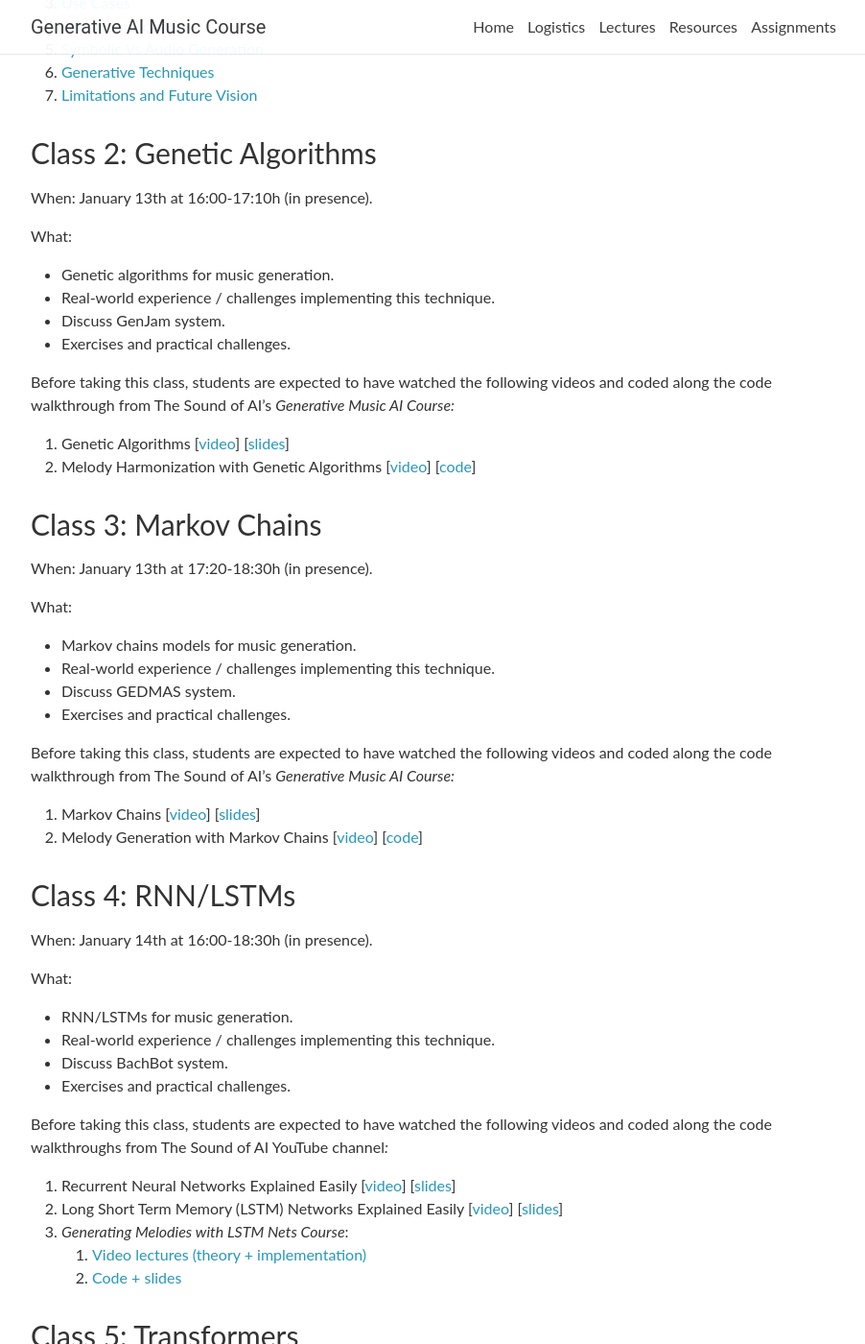
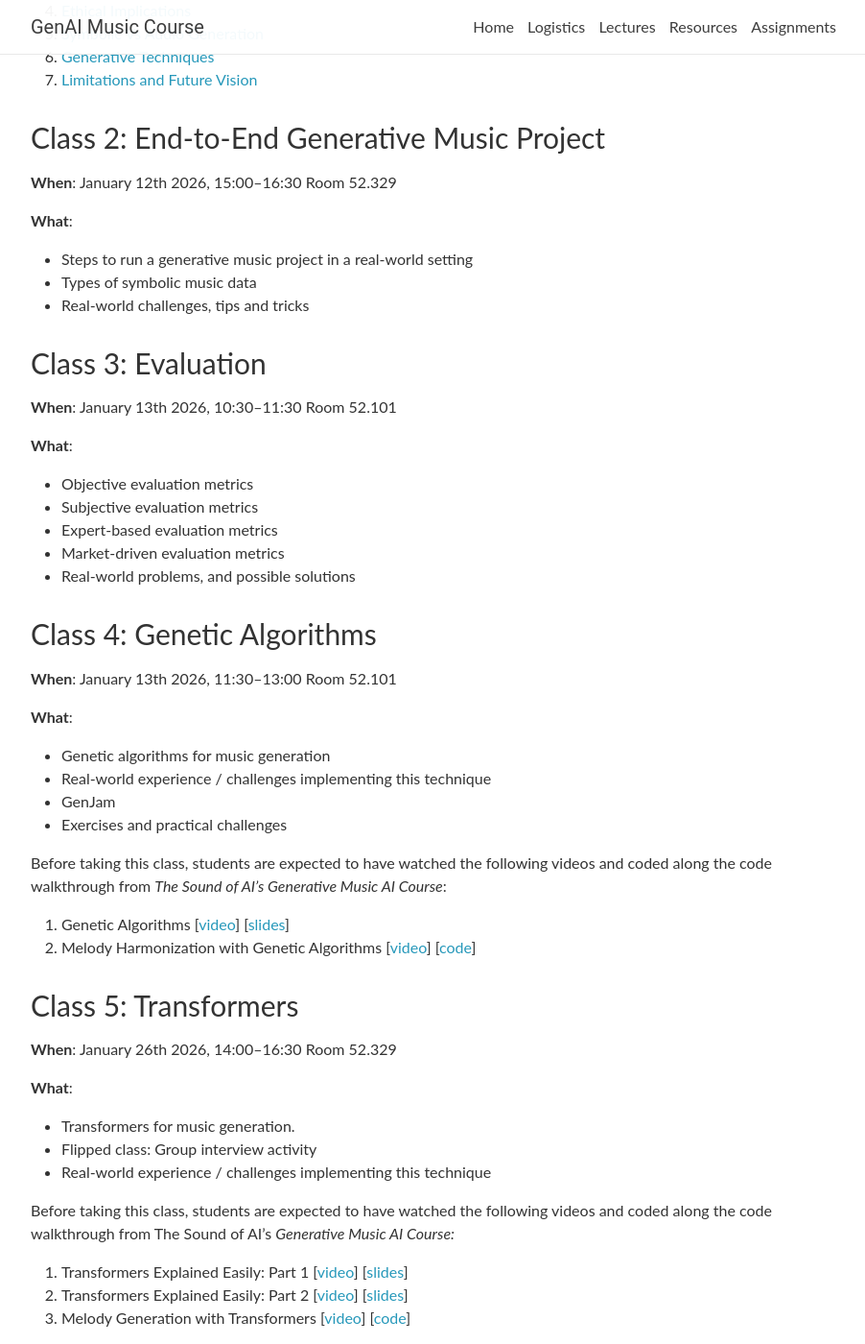
Before and after one commit to upf-smc-genai-music/upf-smc-genai-music.github.io, a Jekyll site: the page built from _pages/lectures.md, in a window 1280 px wide and 1400 px high, scrolled down 1031 px. Shown: the whole window at 96% size, without its empty margins (188-1090 px from the left). Built offline with Jekyll 4.4.1, drawn with Linux system fonts in a browser that asks for light colours; nearby versions of some CDN libraries; comment, search, counter and statistics services are not loaded; some of the changed text lies outside the part shown.

Commit message:
update Syllabus for 2026

```diff
--- a/_config.yml
+++ b/_config.yml
@@ -2,10 +2,10 @@
 # Site settings
 # -----------------------------------------------------------------------------
 author: Fernando Garcia
-name: Generative AI Music Course
+name: GenAI Music Course
 title: Generative AI Music
 description: >
-  Generative AI Music - Universitat Pompeu Fabra - Music Technology Group - Spring 2025
+  Generative Algorithms for Sound and Music - Universitat Pompeu Fabra - Music Technology Group
 footer_text: >
   Powered by <a href="http://jekyllrb.com/" target="_blank">Jekyll</a> with <a href="https://github.com/alshedivat/al-folio">al-folio</a> theme.
 
--- a/_pages/lectures.md
+++ b/_pages/lectures.md
@@ -13,12 +13,9 @@ title: Lectures
 
 ### Class 1: Course Introduction
 
-When: January 8th at 17:00-18:00h (online).
+**When**: January 12th 2026, 14:00–17:00 Room 52.329
 
-What:
-
-* Introduction to the course, its structure, philosophy, and evaluation.
-* Discussion about the history of generative music, ethical aspects, music representation, and generative techniques.
+**What**: Introduction to the course, its structure, philosophy, and evaluation.
 
 Before taking this class, students are expected to have watched the following videos from The Sound of AI’s *Generative Music AI Course*:
 
@@ -30,67 +27,47 @@ Before taking this class, students are expected to have watched the following vi
 6. [Generative Techniques](https://www.youtube.com/watch?v=W-_eWSrQ_vU&list=PL-wATfeyAMNqAPjwGT3ikEz3gMo23pl-D&index=7)
 7. [Limitations and Future Vision](https://www.youtube.com/watch?v=viR9q61wV4Q&list=PL-wATfeyAMNqAPjwGT3ikEz3gMo23pl-D&index=8)
 
-### Class 2: Genetic Algorithms
+### Class 2: End-to-End Generative Music Project
+**When**: January 12th 2026, 15:00–16:30 Room 52.329
 
-When: January 13th at 16:00-17:10h (in presence).
+**What**:
+* Steps to run a generative music project in a real-world setting
+* Types of symbolic music data
+* Real-world challenges, tips and tricks
 
-What:
+### Class 3: Evaluation
+**When**: January 13th 2026, 10:30–11:30 Room 52.101
 
-* Genetic algorithms for music generation.
-* Real-world experience / challenges implementing this technique.
-* Discuss GenJam system.
-* Exercises and practical challenges.
+**What**:
+* Objective evaluation metrics
+* Subjective evaluation metrics
+* Expert-based evaluation metrics
+* Market-driven evaluation metrics
+* Real-world problems, and possible solutions
 
-Before taking this class, students are expected to have watched the following videos and coded along the code walkthrough from The Sound of AI’s *Generative Music AI Course:*
+### Class 4: Genetic Algorithms
+**When**: January 13th 2026, 11:30–13:00 Room 52.101
 
-1. Genetic Algorithms \[[video](https://www.youtube.com/watch?v=CAVy7OZ87mE&list=PL-wATfeyAMNqAPjwGT3ikEz3gMo23pl-D&index=15)\] \[[slides](https://github.com/musikalkemist/generativemusicaicourse/blob/main/15.%20Genetic%20algorithms/Slides/15.%20Genetic%20algorithms.pdf)\]
-2. Melody Harmonization with Genetic Algorithms \[[video](https://www.youtube.com/watch?v=AmtLrd-cYSY&list=PL-wATfeyAMNqAPjwGT3ikEz3gMo23pl-D&index=16)\] \[[code](https://github.com/musikalkemist/generativemusicaicourse/blob/main/16.%20Melody%20harmonization%20with%20genetic%20algorithms/Code/geneticmelodyharmonizer.py)\]
+**What**:
+* Genetic algorithms for music generation
+* Real-world experience / challenges implementing this technique
+* GenJam
+* Exercises and practical challenges
 
-### Class 3: Markov Chains
-
-When: January 13th at 17:20-18:30h (in presence).
-
-What:
-
-* Markov chains models for music generation.
-* Real-world experience / challenges implementing this technique.
-* Discuss GEDMAS system.
-* Exercises and practical challenges.
-
-Before taking this class, students are expected to have watched the following videos and coded along the code walkthrough from The Sound of AI’s *Generative Music AI Course:*
-
-1. Markov Chains \[[video](https://www.youtube.com/watch?v=gn-_ocUaGYo&list=PL-wATfeyAMNqAPjwGT3ikEz3gMo23pl-D&index=11)\] \[[slides](https://github.com/musikalkemist/generativemusicaicourse/blob/main/11.%20Markov%20chains/Slides/11.%20Markov%20chains.pdf)\]
-2. Melody Generation with Markov Chains \[[video](https://www.youtube.com/watch?v=V7OPB6zmSdM&list=PL-wATfeyAMNqAPjwGT3ikEz3gMo23pl-D&index=12)\] \[[code](https://github.com/musikalkemist/generativemusicaicourse/blob/main/12.%20Melody%20generation%20with%20Markov%20chains/Code/markovchain.py)\]
-
-### Class 4: RNN/LSTMs
-
-When: January 14th at 16:00-18:30h (in presence).
-
-What:
-
-* RNN/LSTMs for music generation.
-* Real-world experience / challenges implementing this technique.
-* Discuss BachBot system.
-* Exercises and practical challenges.
-
-Before taking this class, students are expected to have watched the following videos and coded along the code walkthroughs from The Sound of AI YouTube channel*:*
-
-1. Recurrent Neural Networks Explained Easily \[[video](https://www.youtube.com/watch?v=DY82Goknf0s)\] \[[slides](https://github.com/musikalkemist/DeepLearningForAudioWithPython/tree/master/17-%20Recurrent%20Neural%20Networks%20explained%20easily/slides)\]
-2. Long Short Term Memory (LSTM) Networks Explained Easily \[[video](https://www.youtube.com/watch?v=eCvz-kB4yko)\] \[[slides](https://github.com/musikalkemist/DeepLearningForAudioWithPython/tree/master/18-%20LSTM%20networks%20explained%20easily/slides)\]
-3. *Generating Melodies with LSTM Nets Course*:
-   1. [Video lectures (theory \+ implementation)](https://www.youtube.com/watch?v=FLr0r-QhqH0&list=PL-wATfeyAMNr0KMutwtbeDCmpwvtul-Xz)
-   2. [Code \+ slides](https://github.com/musikalkemist/generating-melodies-with-rnn-lstm/tree/master)
+Before taking this class, students are expected to have watched the following videos and coded along the code walkthrough from *The Sound of AI’s Generative Music AI Course*:
+1. Genetic Algorithms [[video](https://www.youtube.com/watch?v=CAVy7OZ87mE&list=PL-wATfeyAMNqAPjwGT3ikEz3gMo23pl-D&index=15)] [[slides](https://github.com/musikalkemist/generativemusicaicourse/blob/main/15.%20Genetic%20algorithms/Slides/15.%20Genetic%20algorithms.pdf)]
+2. Melody Harmonization with Genetic Algorithms [[video](https://www.youtube.com/watch?v=AmtLrd-cYSY&list=PL-wATfeyAMNqAPjwGT3ikEz3gMo23pl-D&index=16)] [[code](https://github.com/musikalkemist/generativemusicaicourse/blob/main/16.%20Melody%20harmonization%20with%20genetic%20algorithms/Code/geneticmelodyharmonizer.py)]
 
 ### Class 5: Transformers
 
-When: January 15th at 16:00-18:30h (in presence).
+**When**: January 26th 2026, 14:00–16:30 Room 52.329
 
-What:
+**What**:
 
 * Transformers for music generation.
-* Real-world experience / challenges implementing this technique.
-* Focus on Music Transformer.
-* Exercises and practical challenges.
+* Flipped class: Group interview activity
+* Real-world experience / challenges implementing this technique
+
 
 Before taking this class, students are expected to have watched the following videos and coded along the code walkthrough from The Sound of AI’s *Generative Music AI Course:*
 
@@ -98,61 +75,78 @@ Before taking this class, students are expected to have watched the following vi
 2. Transformers Explained Easily: Part 2 \[[video](https://www.youtube.com/watch?v=ctbvMnbylsA&list=PL-wATfeyAMNqAPjwGT3ikEz3gMo23pl-D&index=18)\] \[[slides](https://github.com/musikalkemist/generativemusicaicourse/blob/main/18.%20Transformers%20-%20Part%202/Slides/18.%20Transformers%20Part%202.pdf)\]
 3. Melody Generation with Transformers \[[video](https://www.youtube.com/watch?v=j4LABY2d7k4&list=PL-wATfeyAMNqAPjwGT3ikEz3gMo23pl-D&index=19)\] \[[code](https://github.com/musikalkemist/generativemusicaicourse/tree/main/19.%20Melody%20generation%20with%20transformers/Code)\]
 
-### Class 6: Assignments Review
+### Class 6: Transformer Tokenizers
+**When**: January 27th 2026, 10:30–11:30 Room 54.004
 
-When: January 27th at 16:00-18:30h (in presence).
+**What**:
+* Tokenizers for MIDI / symbolic representations
+* MidTok
 
-What:
 
-* Discuss four code assignments.
-* Check solutions together.
+### Class 7:  Advanced Transformer Architectures
+**When**: January 27th 2026, 11:30–13:00 Room 54.004
 
-### Class 7: Paper Implementation
+**What**:
+* SOTA transformer systems for symbolic music generation
+* Discuss papers, and debate systems’ outputs
+* MuseFormer
+* Anticipatory Music Transformer
+* MuPT
 
-When: January 28th at 16:30-18:30h (in presence).
+Before taking this class, students are expected to have watched the following papers:
+* Museformer: Transformer with Fine- and Coarse-Grained Attention for Music Generation [[paper](https://proceedings.neurips.cc/paper_files/paper/2022/file/092c2d45005ea2db40fc24c470663416-Paper-Conference.pdf)][[website](https://ai-muzic.github.io/museformer/)]
+* Anticipatory Music Transformer: A Controllable Infilling Model for Music [[blog](https://crfm.stanford.edu/2023/06/16/anticipatory-music-transformer.html?idx=14#prompted-example)][[paper](https://arxiv.org/pdf/2306.08620)]
+* MuPT: Symbolic Music Generative Pre-trained Transformer [[blog](https://map-mupt.github.io/)][[paper](https://arxiv.org/abs/2404.06393)]
 
-What:
 
-* How to implement a generative AI music paper.
-* Check paper implementation together.
+### Class 8: Code Assignments
 
-### Class 8: Creative Reverse Engineering \+ Wrap-up
+**When**: February 28th 2026, 14:00-16:00
 
-When: January 29th at 9:30-11:30h (in presence).
+**What**:
+* Present 2x code assignments
+* Evaluate results together + get feedback
 
-What:
+### Class 9: Career Advice
+**When**: February 16th 2026, 16:00–16:30 Room 52.329
 
-* Reverse engineer the output of a generative music system.
-* During the class, in groups of three people, design a generative music system that can come up with the presented music output.
-* Reflect on Part 1 of the course, ask questions, tips to get a job as a gen AI music engineer.
+**What**:
+* How to get a career in gen music
+* Q&A
 
-### Hands-on Demo: Transformers Hack Session
+### Class 10: Final Project Presentations
+**When**: February 17th 2026, 10:30–13:00 Room 52.105
 
-When: TBD for 1:30h (in presence).
+**What**:
+* Present final project
+* Get feedback
 
-What:
+### Extra Tutorial Class: Hugging Face Transformers
+This class is taught by Fernando and Andreas.
 
-* Inference \+ Fine Tuning with Hugging Face Transformers.
-* Using pre-trained symbolic models  (no details, only what they do, as a user rather than a "researcher").
-* On one of the cloud providers \- AWS, Azure, GCP.
+**When**: January 29th 2026, 14:00–16:30 Room 52.329
+
+**What**:
+* Inference + Fine Tuning with Hugging Face Transformers
+* Using pre-trained symbolic models
 
 Before taking this class, students are expected to have installed the following libraries and coded along the code walkthrough:
+* Hugging Face Transformers [[blog](https://huggingface.co/docs/transformers/en/quicktour)]
+* Hugging Face MidiGPT2 [[blog](https://huggingface.co/xingjianll/midi-gpt2)]
+* Hugging Face PEFT (Parameter-Efficient Fine-Tuning) [[blog](https://huggingface.co/docs/peft/quicktour)]
+* Hugging Face LoRA [[blog](https://huggingface.co/docs/peft/package_reference/lora)]
 
-1. Set up an account on cloud computing platforms \[AWS/GCP/Azure (TBD)\]
-2. Hugging Face Transformers \[[blog](https://huggingface.co/docs/transformers/en/quicktour)\]
-3. Hugging Face MuPT \[[blog](https://huggingface.co/m-a-p/MuPT-v1-8192-190M)\]
+---
 
-## Part 2
+## Part 2 (WIP)
 
 Slides [[CMC_0_Intro](https://drive.google.com/file/d/17SqQoT6LKyf9Xq2g41B6IZJDZdC51uW3/view?usp=drive_link)]
 
 ### Week 1: Audio modeling Introduction; Sound Model Factory
 
-When:
-February 3 at 16:00-17:30h.
-February 5 at 17:00-18:00h.
+**When:** TBD
 
-What:
+**What:**
 
 * Introduction to the second part of the course on generative audio.
 * Discussion about the main ideas, audio representations, and architectures commonly used.
@@ -169,11 +163,9 @@ Slides [[CMC_1_DataDrivenSoundModeling.pdf](https://drive.google.com/file/d/1DN-
 
 ### Week 2: Representation & Codecs
 
-When:
-February 10 at 16:00-17:30h.
-February 12 at 17:00-18:00h.
+**When:** TBD
 
-What:
+**What:**
 
 * From Audio representations to Codecs
 
@@ -198,11 +190,9 @@ Slides[[CMC_2b_Representation&SoundModeling.pdf](https://drive.google.com/file/d
 
 ### Week 3: DDSP and Rave
 
-When:
-February 17 at 16:00-17:30h.
-February 19 at 17:00-18:00h.
+**When:** TBD
 
-What:
+**What:**
 
 * Fast learning, small datasets, real time inference, differentiation
 
@@ -222,11 +212,9 @@ Slides[[CMC3_DDSP.RAVE.pdf](https://drive.google.com/file/d/1X4hO8hkjzGpIjpPT0_J
 
 ### Week 4: Transformers for Audio
 
-When:
-February 24 at 16:00-17:30h.
-February 26 at 17:00-18:00h.
+**When:**: TBD
 
-What:
+**What:**
 * Core transformer architecture, considerations for audio
 * Synthformer - detailed talk through of (my own) Synthformer for interactive audio generation.
 
@@ -249,11 +237,9 @@ Github code for [[Synthformer](https://github.com/lonce/DACSynthformer)]
 
 ### Week 5: Text2Audio & Evaluation for generative models
 
-When:
-March 3 at 16:00-17:30h.
-March 5 at 17:00-18:00h.
+**When:** TBD
 
-What:
+**What:**
 
 * Overview of Diffusion and Transformer models for text-to-audio - CLAP
 * Objective and subjective approaches to evaluating generative audio
```
Also changed, not shown: _pages/about.md (+16 -44 lines), _pages/logistics.md (+32 -73 lines), _pages/resources.md (+4 -15 lines).
